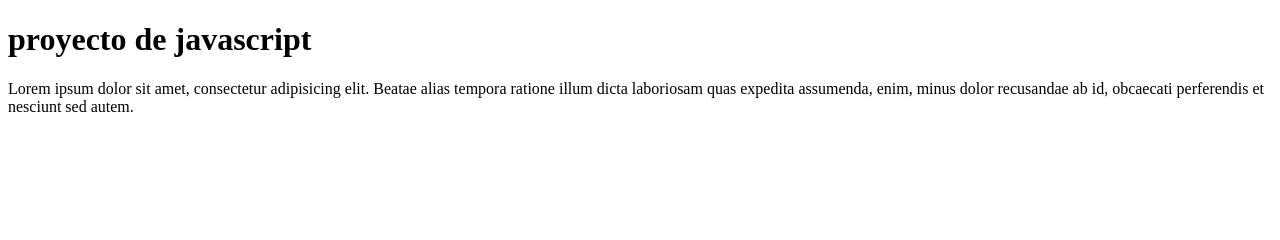
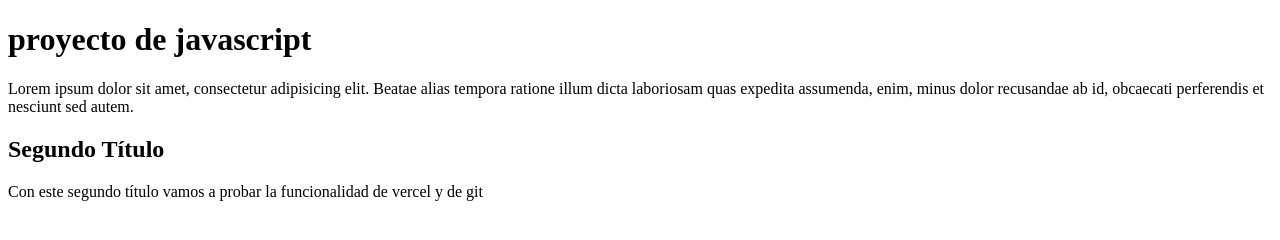
Before and after one commit to kemtch19/repo-git, a plain HTML site: page index.html in a window 1280 px wide. Drawn offline with Linux system fonts and the light colour scheme.

Commit message:
commit para vercel

```diff
--- a/index.html
+++ b/index.html
@@ -9,5 +9,8 @@
 <body>
     <h1>proyecto de javascript</h1>
     <p>Lorem ipsum dolor sit amet, consectetur adipisicing elit. Beatae alias tempora ratione illum dicta laboriosam quas expedita assumenda, enim, minus dolor recusandae ab id, obcaecati perferendis et nesciunt sed autem.</p>
+
+    <h2>Segundo Título</h2>
+    <p>Con este segundo título vamos a probar la funcionalidad de vercel y de git</p>
 </body>
 </html>
```
